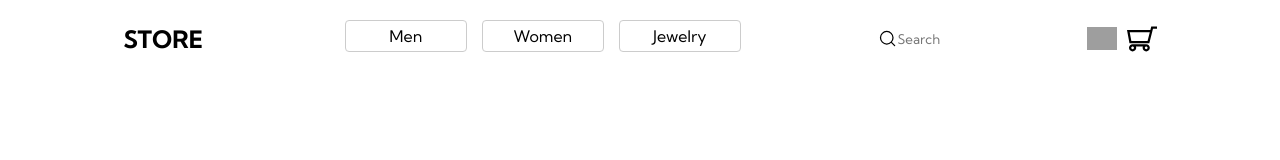
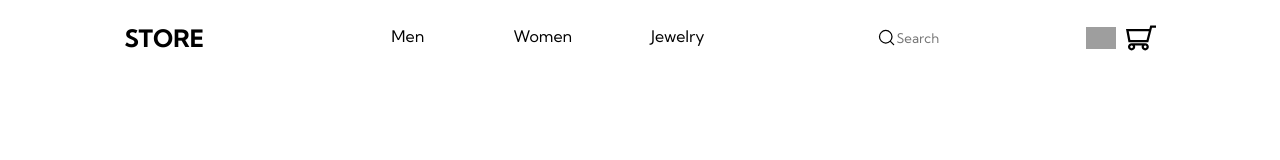
Before and after one commit to anibolokadze/E-commerce, a React (Vite) app: page / in a window 1280 px wide. Shown: the top 160 px of the page. Built offline with nearby package versions, Linux system fonts and the light colour scheme; grey boxes are pictures that could not be loaded.

Commit message:
added comments, modify code

```diff
--- a/package.json
+++ b/package.json
@@ -13,6 +13,7 @@
     "axios": "^1.4.0",
     "react": "^18.2.0",
     "react-dom": "^18.2.0",
+    "react-redux": "^8.1.0",
     "react-router-dom": "^6.12.1",
     "react-select": "^5.7.3"
   },
--- a/src/App.css
+++ b/src/App.css
@@ -9,4 +9,18 @@
 }
 button{
     all: unset;
+    cursor: pointer;
+    text-align: center;
+    border-radius: 4px;
 }
+
+input{
+    cursor: pointer;
+    outline: none;
+    border: none;
+    border-radius: 5px;
+}
+
+h1 {
+    cursor: pointer;
+}
--- a/src/App.tsx
+++ b/src/App.tsx
@@ -3,9 +3,9 @@ import Navbar from "./Components/Navbar";
 
 const App = () => {
   return (
-    <div>
+    <>
       <Navbar />
-    </div>
+    </>
   );
 };
 
--- a/src/Components/Navbar/Navbar.scss
+++ b/src/Components/Navbar/Navbar.scss
@@ -3,10 +3,6 @@ nav {
   display: flex;
   justify-content: space-around;
   align-items: center;
-
-  h1 {
-    cursor: pointer;
-  }
 
   .menu {
     display: flex;
@@ -20,13 +16,11 @@ nav {
 
     ul {
       display: flex;
-
       li {
         margin-left: 15px;
         position: relative;
         cursor: pointer;
         padding-bottom: 5px;
-
         &::after {
           content: '';
           position: absolute;
@@ -37,7 +31,6 @@ nav {
           background-color: transparent;
           transition: background-color 0.3s ease-in-out;
         }
-
         &:hover::after {
           background-color: #515151;
         }
@@ -50,13 +43,8 @@ nav {
   }
 
   .select-button {
-    all: unset;
-    cursor: pointer;
     padding: 5px 10px;
-    border: 1px solid #ccc;
-    border-radius: 4px;
     width: 100px;
-    text-align: center;
   }
 
   .options {
@@ -65,19 +53,16 @@ nav {
     left: 0;
     background-color: #fff;
     padding: 10px;
-    border-radius: 4px;
     box-shadow: 0px 2px 8px rgba(0, 0, 0, 0.15);
     display: flex;
     flex-direction: column;
     width: 150px;
-  }
-
-  .options li {
-    padding: 5px;
-    transition: background-color 0.3s ease-in-out;
-
-    &:hover {
-      background-color: #f1f1f1;
+    li {
+      padding: 5px;
+      transition: background-color 0.3s ease-in-out;
+      &:hover {
+        background-color: #f1f1f1;
+      }
     }
   }
 
@@ -94,10 +79,8 @@ nav {
     justify-content: space-between;
     width: 25px;
     height: 20px;
-    cursor: pointer;
     margin-left: 15px;
     visibility: hidden;
-
     .line {
       width: 100%;
       height: 2px;
@@ -110,11 +93,7 @@ nav {
     background-position: left;
     background-repeat: no-repeat;
     background-size: 20px;
-    outline: none;
-    border: none;
-    border-radius: 5px;
     padding: 10px 20px;
-    cursor: pointer;
 
     &:focus,
     &:hover {
@@ -124,32 +103,26 @@ nav {
 
   img {
     width: 30px;
-
     &:hover {
       opacity: 0.6;
-      cursor: pointer;
     }
-
     &:first-child {
       margin-right: 50px;
     }
   }
 
   @media (max-width: 1000px) {
-
     .menu {
       position: absolute;
       top: 29px;
       left: 30px;
       height: 340px;
-
       ul {
         display: none;
         flex-direction: column;
         align-items: flex-start;
         font-size: small;
       }
-
       &.open {
         background: white;
         box-shadow: rgba(50, 50, 93, 0.25) 0px 50px 100px -20px, rgba(0, 0, 0, 0.3) 0px 30px 60px -30px;
@@ -161,18 +134,15 @@ nav {
           row-gap: 50px;
           padding: 40px 0px;
           align-items: center;
-
-          li{
+          li {
             margin: 0 auto !important;
             width: 50%;
             text-align: center;
           }
         }
       }
-
       flex-direction: column;
       align-items: flex-start;
-
       .burger {
         visibility: visible;
         margin: 0;
@@ -184,34 +154,27 @@ nav {
     h1 {
       font-size: 16px;
     }
-
     img {
       width: 20px;
     }
-
     nav {
       padding: 20px 0;
-
     }
-
     .right-nav {
       margin-left: 5px !important;
       input {
         width: 20px;
       }
     }
-
     .line {
       width: 50% !important;
       height: 2px;
       background-color: #515151;
     }
-
     .expanded-search {
       display: flex;
       align-items: center;
     }
-
     .expanded-search input {
       width: 80px;
     }
```
Also changed, not shown: 1 other file (tests, documents, lock files or other folders).
